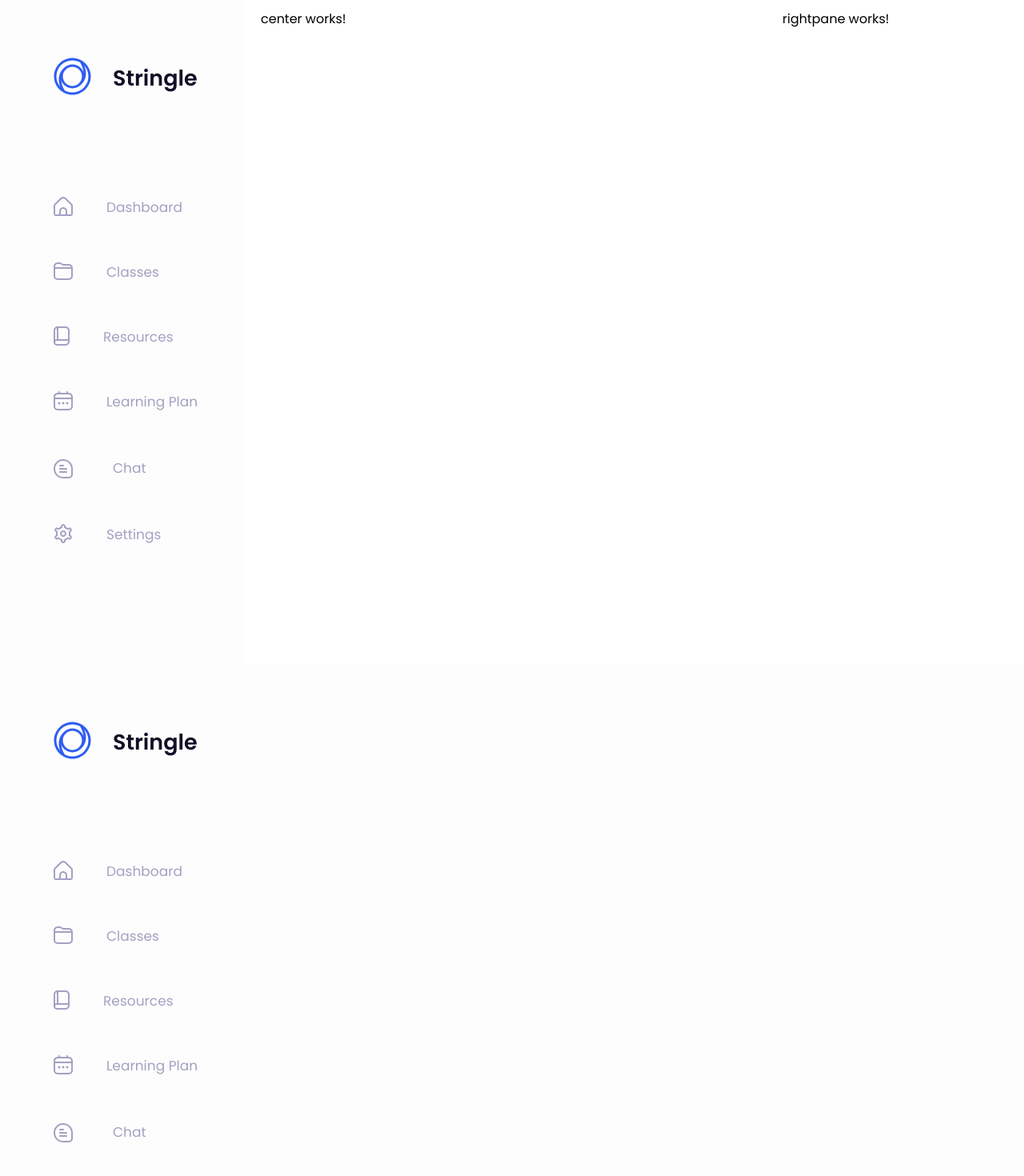
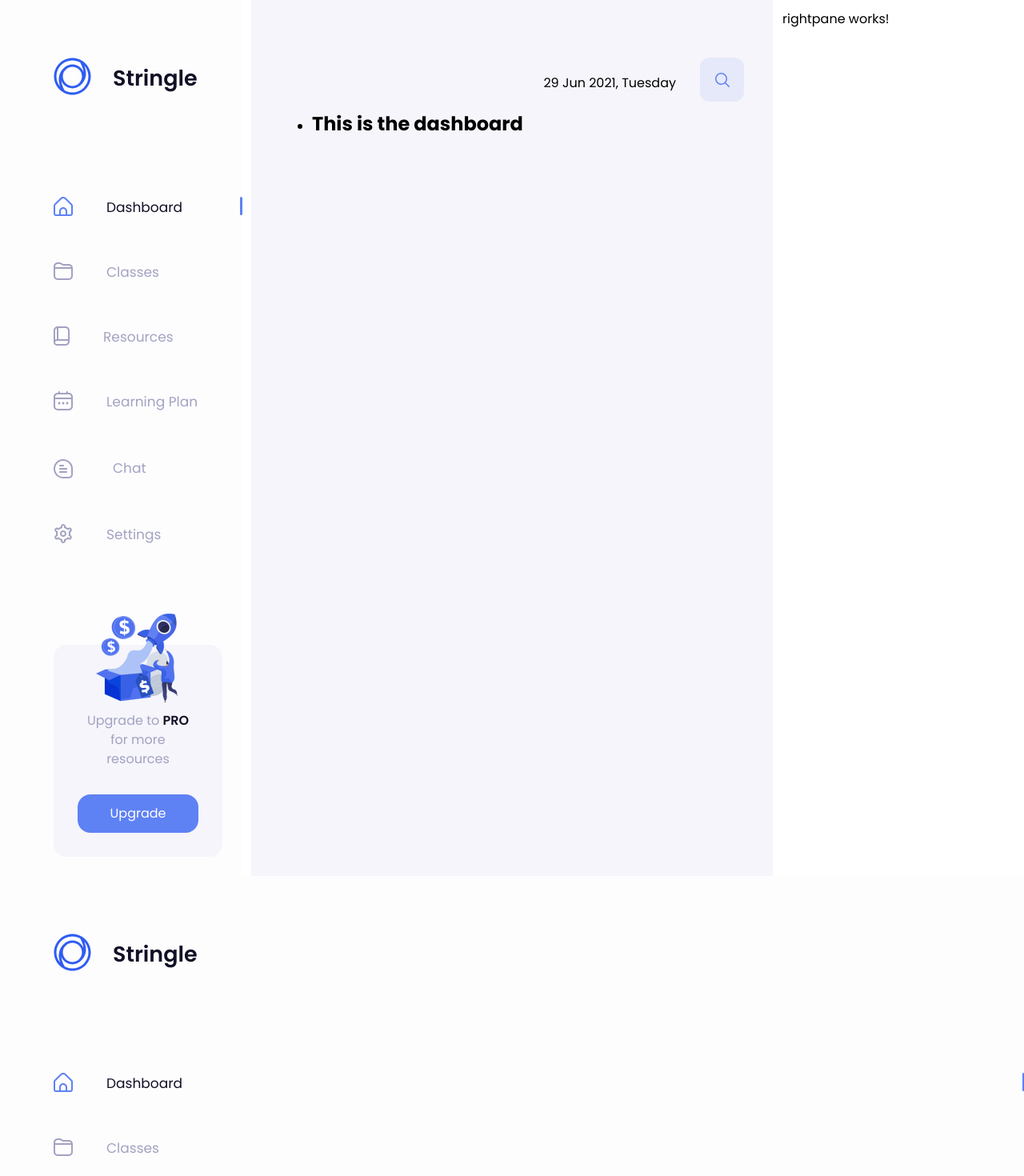
Before and after one commit to mbmaurya/sample-code-angular-frontendone, an Angular app: page /left-pane in a window 1280 px wide. Shown: the top 1470 px of the page at 80% size. Built offline with nearby package versions, Linux system fonts and the light colour scheme.

Commit message:
add navigation tabs and updrade cta

```diff
--- a/src/app/app.component.html
+++ b/src/app/app.component.html
@@ -2,11 +2,11 @@
 <div class="container-fluid">
     <div class="row">
         <div class="col-lg-3">
-            <app-leftpane></app-leftpane>
+            <app-leftpane (passTabValue)="sendTabValueFromLeftPane($event)"></app-leftpane>
         </div>
 
-        <div class="col-lg-6">
-            <app-center></app-center>
+        <div class="col-lg-6" style="background-color: #F5F5FB;">
+            <app-center [tabValueFromLeftPane]="tabValueFromLeftPane"></app-center>
         </div>
 
         <div class="col-lg-3">
--- a/src/app/app.component.ts
+++ b/src/app/app.component.ts
@@ -6,5 +6,12 @@ import { Component } from '@angular/core';
   styleUrls: ['./app.component.css']
 })
 export class AppComponent {
-  title = 'dashboard';
+
+  // stores the tab value passes by leftpane on button click
+  tabValueFromLeftPane: string = "";
+
+  // stores and forwards the value sent by leftPane to centerPane
+  sendTabValueFromLeftPane($event: any): void {
+    this.tabValueFromLeftPane = $event;
+  }
 }
--- a/src/app/center/center.component.css
+++ b/src/app/center/center.component.css
@@ -0,0 +1,30 @@
+.center-pane-container {
+    padding: 4.5rem 1.5rem 1.5rem 1.5rem; /* 72px 24px 24px 24px */
+}
+
+.center-pane-container .header {
+    text-align: right;
+}
+
+.center-pane-container .header .date, .center-pane-container .header .search {
+    display: inline-block;
+}
+
+.center-pane-container .header .date {
+    font-size: 1rem; /* 16px */
+    line-height: 1.5rem; /* 24px */
+    font-weight: 500; /* regular */
+}
+
+.center-pane-container .header .search span {
+
+    cursor: pointer;
+    display: flex;
+    width: 55px;
+    height: 55px;
+    background-color: #E5E9FA;
+    align-items: center;
+    justify-content: center;
+    border-radius: 12px;
+    margin-left: 30px;
+}
--- a/src/app/center/center.component.html
+++ b/src/app/center/center.component.html
@@ -1 +1,46 @@
-<p>center works!</p>
+
+<section class="center-pane-container">
+    <section class="header">
+        <div class="date">
+            {{ todaysDate | date: "dd MMM yyyy, 'EEEE"}}
+        </div>
+        <div class="search">
+            <span>
+                <svg width="18" height="18" viewBox="0 0 18 18" fill="none" xmlns="http://www.w3.org/2000/svg">
+                    <g clip-path="url(#clip0)">
+                    <path d="M17.7802 16.7197L13.3035 12.243C14.5234 10.7509 15.1232 8.84703 14.9788 6.92513C14.8344 5.00323 13.9569 3.21036 12.5276 1.91735C11.0984 0.624341 9.2269 -0.0698723 7.30019 -0.0216984C5.37348 0.0264755 3.53899 0.813351 2.17617 2.17617C0.813351 3.53899 0.0264755 5.37348 -0.0216984 7.30019C-0.0698723 9.2269 0.624341 11.0984 1.91735 12.5276C3.21036 13.9569 5.00323 14.8344 6.92513 14.9788C8.84703 15.1232 10.7509 14.5234 12.243 13.3035L16.7197 17.7802C16.8612 17.9168 17.0506 17.9924 17.2473 17.9907C17.4439 17.989 17.632 17.9101 17.7711 17.7711C17.9101 17.632 17.989 17.4439 17.9907 17.2473C17.9924 17.0506 17.9168 16.8612 17.7802 16.7197ZM7.49996 13.5C6.31327 13.5 5.15323 13.1481 4.16654 12.4888C3.17984 11.8295 2.41081 10.8924 1.95668 9.79606C1.50256 8.6997 1.38374 7.4933 1.61525 6.32942C1.84676 5.16553 2.4182 4.09643 3.25732 3.25732C4.09643 2.4182 5.16553 1.84676 6.32942 1.61525C7.4933 1.38374 8.6997 1.50256 9.79606 1.95668C10.8924 2.41081 11.8295 3.17984 12.4888 4.16654C13.1481 5.15323 13.5 6.31327 13.5 7.49996C13.4982 9.09071 12.8655 10.6158 11.7406 11.7406C10.6158 12.8655 9.09071 13.4982 7.49996 13.5Z" fill="#5E81F4"/>
+                    </g>
+                    <defs>
+                    <clipPath id="clip0">
+                    <rect width="18" height="18" fill="white"/>
+                    </clipPath>
+                    </defs>
+                </svg>
+            </span>
+        </div>
+    </section>
+
+    <ul [ngSwitch]="tabValueFromLeftPane">
+        <li *ngSwitchCase="'dashboard'">
+            <h2>This is the dashboard</h2>
+        </li>
+        <li *ngSwitchCase="'classes'">
+            <h2>This is the class</h2>
+        </li>
+        <li *ngSwitchCase="'resources'">
+            <h2>This is the resources</h2>
+        </li>
+        <li *ngSwitchCase="'plan'">
+            <h2>This is the plan</h2>
+        </li>
+        <li *ngSwitchCase="'chat'">
+            <h2>This is the chat</h2>
+        </li>
+        <li *ngSwitchCase="'settings'">
+            <h2>This is the settings</h2>
+        </li>
+        <li *ngSwitchDefault>
+            <h2>This is the dashboard</h2>
+    </li>
+    </ul>
+</section>
--- a/src/app/center/center.component.ts
+++ b/src/app/center/center.component.ts
@@ -1,4 +1,4 @@
-import { Component, OnInit } from '@angular/core';
+import { Component, Input, OnInit } from '@angular/core';
 
 @Component({
   selector: 'app-center',
@@ -7,9 +7,17 @@ import { Component, OnInit } from '@angular/core';
 })
 export class CenterComponent implements OnInit {
 
-  constructor() { }
+  @Input() tabValueFromLeftPane: string = "";
+
+  todaysDate: Date = new Date();
+
+
+  constructor() {
+
+   }
 
   ngOnInit(): void {
+      console.log(this.todaysDate);
   }
 
 }
--- a/src/app/leftpane/leftpane.component.css
+++ b/src/app/leftpane/leftpane.component.css
@@ -45,11 +45,69 @@
 }
 
 .leftpaneContainer .links ul li:hover span,
-.leftpaneContainer .links ul li:hover span a {
+.leftpaneContainer .links ul li:hover span a,
+.leftpaneContainer .links ul li.active span a {
     cursor: pointer;
     color: #111026
 }
 
-.leftpaneContainer .links ul li:hover span svg {
+.leftpaneContainer .links ul li:hover span svg,
+.leftpaneContainer .links ul li.active span svg {
     fill: #5E81F4;
 }
+
+.leftpaneContainer .links ul li span.bar {
+    display: none;
+    width: 3px;
+    height: 23px;
+    background-color: #5E81F4;
+    border-radius: 1.5px;
+    float: right;
+    margin-right: -1.5625rem; /* 25px */
+}
+
+.leftpaneContainer .links ul li.active span.bar {
+    display: inline-block;
+}
+
+.leftpaneContainer .cta {
+    background-color: #F5F5FB;
+    padding: 1.875rem; /* 30px */
+    border-radius: 1rem;
+    text-align: center;
+}
+
+.leftpaneContainer .cta span img {
+    margin-top: -4.375rem; /* -70px */
+}
+
+.leftpaneContainer .cta p {
+    margin: 0;
+    font-size: 1rem;
+    line-height: 1.5rem;
+    padding-top: 0.5rem;
+    color: #A2A2C2;
+    font-weight: 400;
+}
+
+.leftpaneContainer .cta p span {
+    font-weight: 600;
+    color: #111026;
+}
+
+.leftpaneContainer .cta .btn {
+    cursor: pointer;
+    width: 100%;
+    margin-top: 2rem;
+    padding: 1rem;
+    border-radius: 1rem;
+    background-color: #5E81F4;
+    border: none;
+    font-size: 1rem;
+    color: #fff;
+    line-height: 1rem;
+}
+
+.leftpaneContainer .cta .btn:hover {
+    background-color: #5272db;
+}
--- a/src/app/leftpane/leftpane.component.html
+++ b/src/app/leftpane/leftpane.component.html
@@ -13,7 +13,7 @@
     <section class="links">
         <ul>
             <!-- Dashboard -->
-            <li>
+            <li [ngClass]="tab === 'dashboard' ? 'active' : ''" (click)="sendTabValue('dashboard')">
                 <span>
                     <svg width="24" height="24" viewBox="0 0 24 24" fill="none" xmlns="http://www.w3.org/2000/svg">
                         <g clip-path="url(#clip0)">
@@ -30,10 +30,12 @@
                 <span>
                     <a href="javascript:void()" routerLink="/">Dashboard</a>
                 </span>
+
+                <span class="bar"></span>
             </li>
 
             <!-- Classes -->
-            <li>
+            <li [ngClass]="tab === 'classes' ? 'active' : ''" (click)="sendTabValue('classes')">
                 <span>
                     <svg width="24" height="24" viewBox="0 0 24 24" fill="none" xmlns="http://www.w3.org/2000/svg">
                         <path d="M19 3H12.472C12.3173 3.00102 12.1645 2.96682 12.025 2.9L8.869 1.316C8.45239 1.10855 7.9934 1.00039 7.528 1H5C3.67441 1.00159 2.40356 1.52888 1.46622 2.46622C0.528882 3.40356 0.00158786 4.67441 0 6L0 18C0.00158786 19.3256 0.528882 20.5964 1.46622 21.5338C2.40356 22.4711 3.67441 22.9984 5 23H19C20.3256 22.9984 21.5964 22.4711 22.5338 21.5338C23.4711 20.5964 23.9984 19.3256 24 18V8C23.9984 6.67441 23.4711 5.40356 22.5338 4.46622C21.5964 3.52888 20.3256 3.00159 19 3ZM5 3H7.528C7.68266 2.99898 7.83552 3.03318 7.975 3.1L11.131 4.679C11.5472 4.88819 12.0062 4.99806 12.472 5H19C19.598 5.00098 20.1821 5.18067 20.6773 5.51601C21.1725 5.85135 21.5561 6.32704 21.779 6.882L2 6.994V6C2 5.20435 2.31607 4.44129 2.87868 3.87868C3.44129 3.31607 4.20435 3 5 3ZM19 21H5C4.20435 21 3.44129 20.6839 2.87868 20.1213C2.31607 19.5587 2 18.7956 2 18V8.994L22 8.881V18C22 18.7956 21.6839 19.5587 21.1213 20.1213C20.5587 20.6839 19.7956 21 19 21Z" />
@@ -43,10 +45,12 @@
                 <span>
                     <a href="javascript:void()" routerLink="/">Classes</a>
                 </span>
+
+                <span class="bar"></span>
             </li>
 
             <!-- Resources -->
-            <li>
+            <li [ngClass]="tab === 'resources' ? 'active' : ''" (click)="sendTabValue('resources')">
                 <span>
                     <svg width="20" height="24" viewBox="0 0 20 24" fill="none" xmlns="http://www.w3.org/2000/svg">
                         <path d="M15 0H5C3.67441 0.00158786 2.40356 0.528882 1.46622 1.46622C0.528882 2.40356 0.00158786 3.67441 0 5V20C0 21.0609 0.421427 22.0783 1.17157 22.8284C1.92172 23.5786 2.93913 24 4 24H15C16.3256 23.9984 17.5964 23.4711 18.5338 22.5338C19.4711 21.5964 19.9984 20.3256 20 19V5C19.9984 3.67441 19.4711 2.40356 18.5338 1.46622C17.5964 0.528882 16.3256 0.00158786 15 0V0ZM18 5V16H6V2H15C15.7956 2 16.5587 2.31607 17.1213 2.87868C17.6839 3.44129 18 4.20435 18 5ZM4 2.172V16C3.29763 15.9994 2.6076 16.1847 2 16.537V5C2.00009 4.37969 2.19246 3.77466 2.55063 3.2682C2.90881 2.76175 3.41517 2.37877 4 2.172ZM15 22H4C3.46957 22 2.96086 21.7893 2.58579 21.4142C2.21071 21.0391 2 20.5304 2 20C2 19.4696 2.21071 18.9609 2.58579 18.5858C2.96086 18.2107 3.46957 18 4 18H18V19C18 19.7956 17.6839 20.5587 17.1213 21.1213C16.5587 21.6839 15.7956 22 15 22Z" />
@@ -56,10 +60,12 @@
                 <span>
                     <a href="javascript:void()" routerLink="/">Resources</a>
                 </span>
+
+                <span class="bar"></span>
             </li>
 
             <!-- Learning plan -->
-            <li>
+            <li [ngClass]="tab === 'plan' ? 'active' : ''" (click)="sendTabValue('plan')">
                 <span>
                     <svg width="24" height="24" viewBox="0 0 24 24" fill="none" xmlns="http://www.w3.org/2000/svg">
                         <g clip-path="url(#clip0)">
@@ -79,10 +85,12 @@
                 <span>
                     <a href="javascript:void()" routerLink="/">Learning Plan</a>
                 </span>
+
+                <span class="bar"></span>
             </li>
 
             <!-- Chat -->
-            <li>
+            <li [ngClass]="tab === 'chat' ? 'active' : ''" (click)="sendTabValue('chat')">
                 <span>
                     <svg width="32" height="28" viewBox="0 0 32 28" fill="none" xmlns="http://www.w3.org/2000/svg">
                         <path d="M24.0011 15.247C23.8565 12.907 23.0303 10.6605 21.6243 8.78442C20.2184 6.90834 18.2941 5.48469 16.0888 4.68899C13.8836 3.8933 11.4936 3.76033 9.21369 4.30649C6.93375 4.85266 4.86347 6.05407 3.25808 7.76262C1.65269 9.47117 0.582369 11.6122 0.179071 13.9217C-0.224228 16.2312 0.0571252 18.6082 0.988445 20.7597C1.91976 22.9112 3.46034 24.7432 5.42024 26.0297C7.38014 27.3163 9.67369 28.0012 12.0181 28H19.0011C20.3268 27.9987 21.5978 27.4715 22.5352 26.5341C23.4726 25.5967 23.9998 24.3257 24.0011 23V15.247ZM22.0011 23C22.0011 23.7956 21.6851 24.5587 21.1224 25.1213C20.5598 25.6839 19.7968 26 19.0011 26H12.0181C10.6071 25.9994 9.21197 25.7013 7.92383 25.1253C6.63568 24.5493 5.4834 23.7082 4.54213 22.657C3.5963 21.6063 2.88606 20.3655 2.45902 19.0178C2.03199 17.6701 1.89803 16.2467 2.06613 14.843C2.33156 12.6289 3.32632 10.5662 4.89357 8.97992C6.46082 7.39366 8.51143 6.37411 10.7221 6.082C11.1534 6.02795 11.5875 6.00056 12.0221 6C14.3526 5.99364 16.6109 6.8079 18.4011 8.3C19.4467 9.16894 20.3048 10.2412 20.9237 11.4516C21.5425 12.6621 21.909 13.9856 22.0011 15.342V23Z" />
@@ -95,10 +103,12 @@
                 <span>
                     <a href="javascript:void()" routerLink="/">Chat</a>
                 </span>
+
+                <span class="bar"></span>
             </li>
 
             <!-- Settings -->
-            <li>
+            <li [ngClass]="tab === 'settings' ? 'active' : ''" (click)="sendTabValue('settings')">
                 <span>
                     <svg width="24" height="24" viewBox="0 0 24 24" fill="none" xmlns="http://www.w3.org/2000/svg">
                         <path d="M12 8C11.2089 8 10.4355 8.2346 9.77772 8.67412C9.11993 9.11365 8.60723 9.73836 8.30448 10.4693C8.00173 11.2002 7.92252 12.0044 8.07686 12.7804C8.2312 13.5563 8.61216 14.269 9.17157 14.8284C9.73098 15.3878 10.4437 15.7688 11.2196 15.9231C11.9956 16.0775 12.7998 15.9983 13.5307 15.6955C14.2616 15.3928 14.8864 14.8801 15.3259 14.2223C15.7654 13.5645 16 12.7911 16 12C16 10.9391 15.5786 9.92172 14.8284 9.17157C14.0783 8.42143 13.0609 8 12 8ZM12 14C11.6044 14 11.2178 13.8827 10.8889 13.6629C10.56 13.4432 10.3036 13.1308 10.1522 12.7654C10.0009 12.3999 9.96126 11.9978 10.0384 11.6098C10.1156 11.2219 10.3061 10.8655 10.5858 10.5858C10.8655 10.3061 11.2219 10.1156 11.6098 10.0384C11.9978 9.96126 12.3999 10.0009 12.7654 10.1522C13.1308 10.3036 13.4432 10.56 13.6629 10.8889C13.8827 11.2178 14 11.6044 14 12C14 12.5304 13.7893 13.0391 13.4142 13.4142C13.0391 13.7893 12.5304 14 12 14Z" />
@@ -109,8 +119,22 @@
                 <span>
                     <a href="javascript:void()" routerLink="/">Settings</a>
                 </span>
+
+                <span class="bar"></span>
             </li>
         </ul>
     </section>
 
+    <section class="cta">
+        <span>
+            <img src="../../assets/images/upgrade.png" alt="upgrade">
+        </span>
+
+        <p>
+            Upgrade to <span>PRO</span> for more resources
+        </p>
+
+        <button class="btn">Upgrade</button>
+    </section>
+
 </section>
--- a/src/app/leftpane/leftpane.component.ts
+++ b/src/app/leftpane/leftpane.component.ts
@@ -1,4 +1,4 @@
-import { Component, OnInit } from '@angular/core';
+import { Component, OnInit, Output, EventEmitter } from '@angular/core';
 
 @Component({
   selector: 'app-leftpane',
@@ -7,6 +7,18 @@ import { Component, OnInit } from '@angular/core';
 })
 export class LeftpaneComponent implements OnInit {
 
+  // variable to store value of the tab button clicked
+  tab: string = 'dashboard';
+
+  // Creates an instance of eventemitter and broadcasts to parent component
+  @Output() passTabValue = new EventEmitter<any>();
+
+  // Sends the value of tab variable whenever it changes
+  sendTabValue(value: string):void {
+    this.tab = value;
+    this.passTabValue.emit(this.tab)
+  }
+
   constructor() { }
 
   ngOnInit(): void {
```
Also changed, not shown: src/assets/images/upgrade.png (added).
